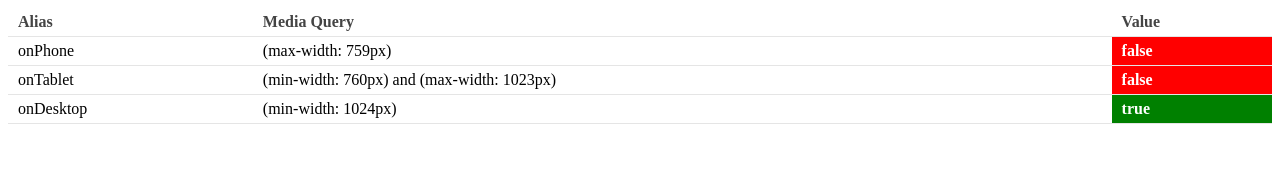
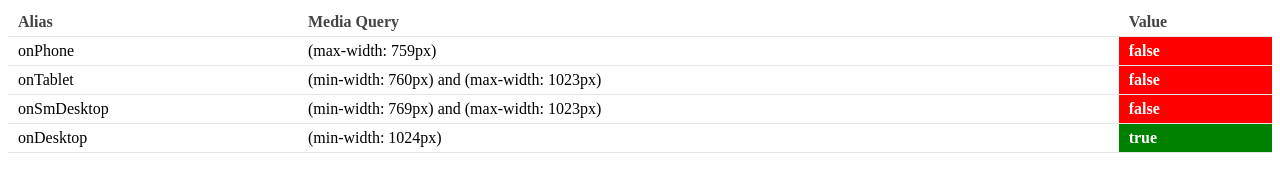
Before and after one commit to robhowells/angular-match-media, a plain HTML site: page index.html in a window 1280 px wide. Drawn offline with nearby package versions, Linux system fonts and the light colour scheme.

Commit message:
added custom width example

```diff
--- a/index.html
+++ b/index.html
@@ -57,6 +57,11 @@
 	              <td ng-class="media.isTablet ?  'green' : 'red'">{{media.isTablet}}</td>
 	          </tr>
 	          <tr>
+	              <td>onSmDesktop</td>
+	              <td>(min-width: 769px) and (max-width: 1023px)</td>
+	              <td ng-class="media.isSmDesktop ?  'green' : 'red'">{{media.isSmDesktop}}</td>
+	          </tr>
+	          <tr>
 	              <td>onDesktop</td>
 	              <td>(min-width: 1024px)</td>
 	              <td ng-class="media.isDesktop ?  'green' : 'red'">{{media.isDesktop}}</td>
--- a/js/app.js
+++ b/js/app.js
@@ -3,7 +3,7 @@
 
 	app.config(['matchmediaProvider', function (matchmediaProvider) {
 		matchmediaProvider.rules.phone = "(max-width: 759px)";
-		matchmediaProvider.rules.tablet = "(min-width: 760px) and (max-width: 1023px)";
+		matchmediaProvider.rules.tablet = "(min-width: 760px) and (max-width: 768px)";
 		matchmediaProvider.rules.desktop = "(min-width: 1024px)";
 	}]);
 
@@ -20,6 +20,9 @@
 	      device['desktop'] = matchmedia.onDesktop( function(mediaQueryList) {
 	          self.isDesktop = mediaQueryList.matches;
 	      });
+	      device['smDesktop'] = matchmedia.on('(min-width: 769px) and (max-width: 1023px)', function(mediaQueryList){
+	      	self.isSmDesktop = mediaQueryList.matches;
+		})
 
   	}]);
 
```
